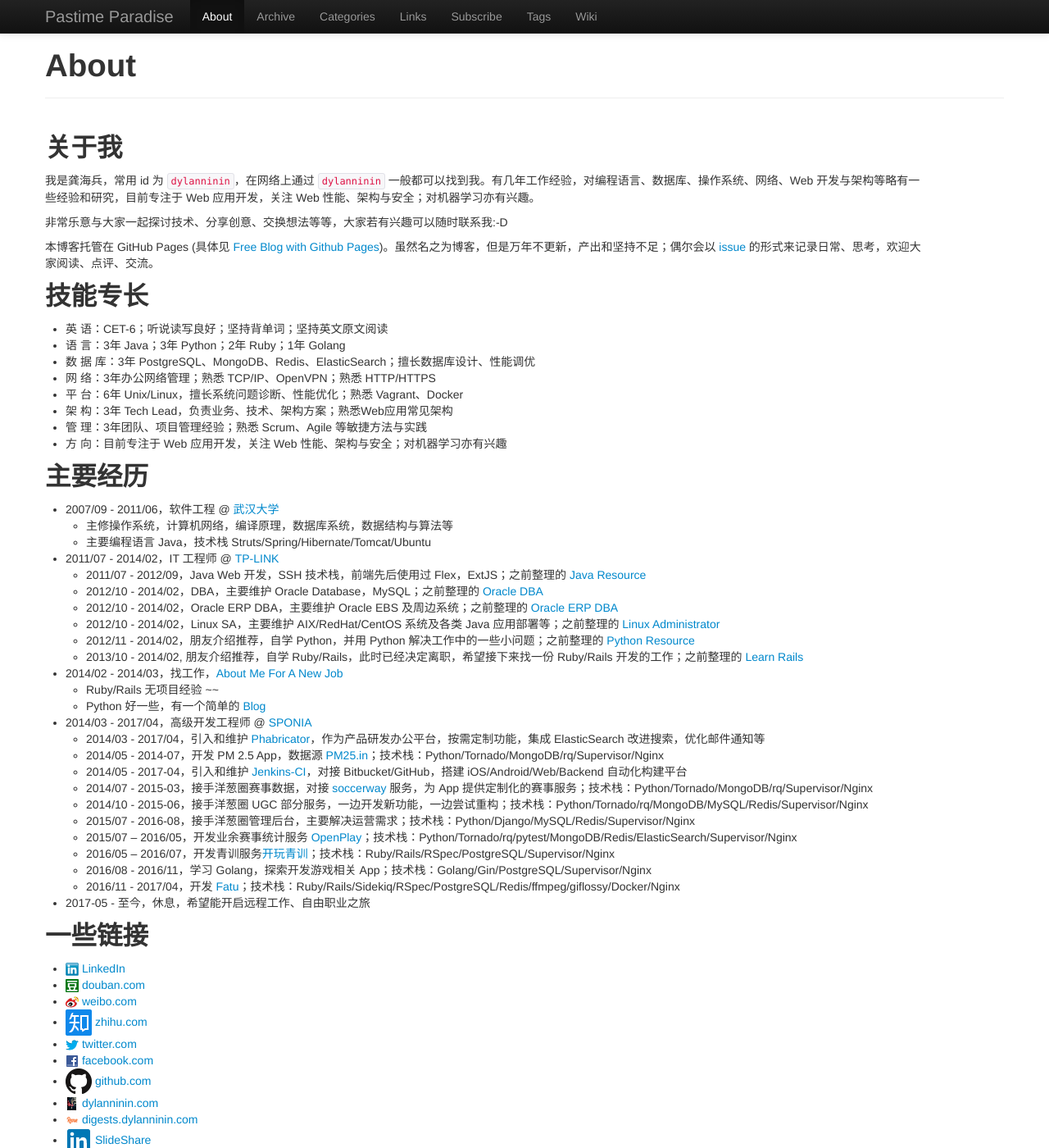
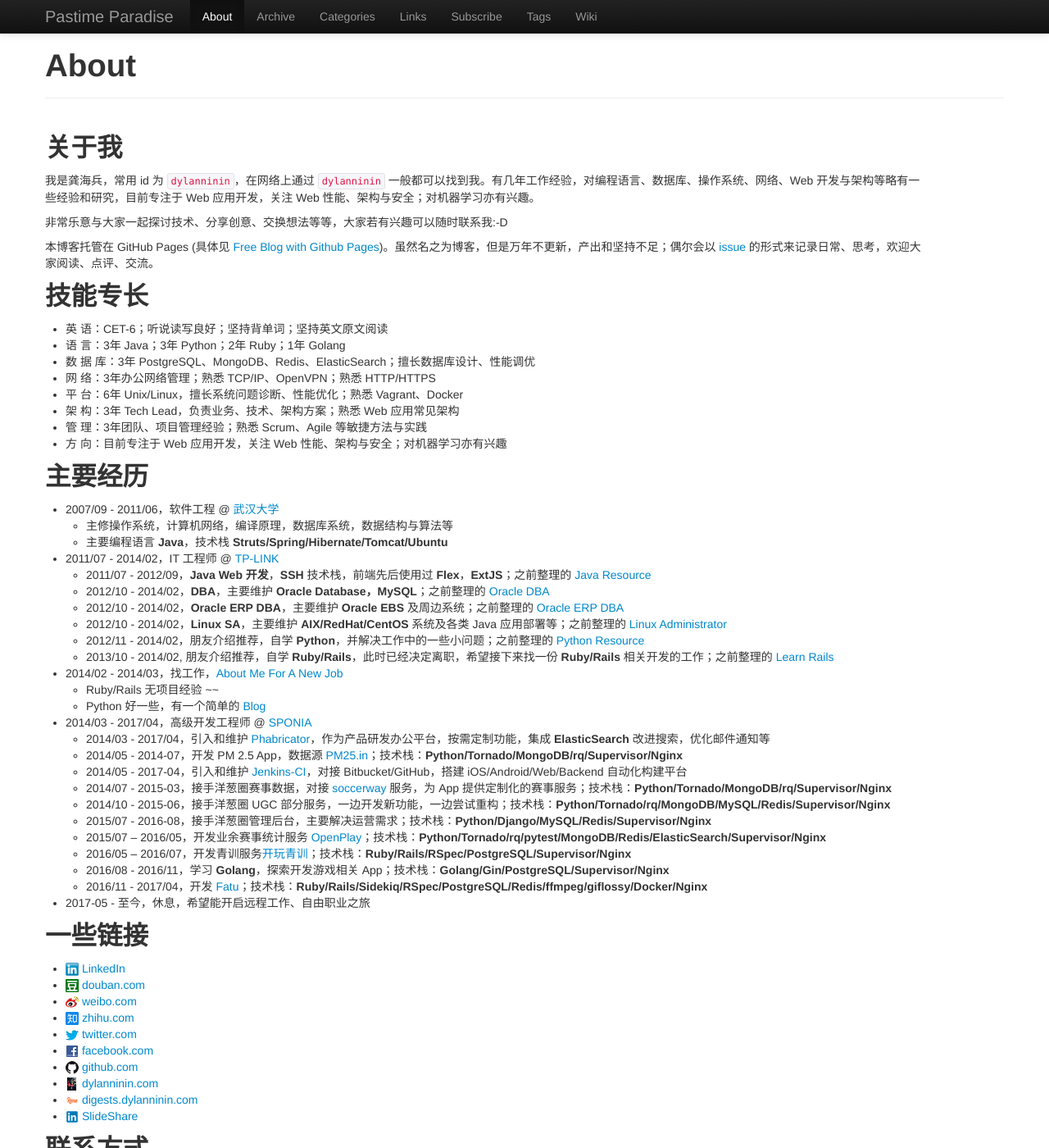
Before and after one commit to dylanninin/dylanninin.com, a Jekyll site: the page built from about.md, in a window 1280 px wide and 1400 px high. Shown: the whole window at 82% size. Built offline with Jekyll 4.4.1, drawn with Linux system fonts in a browser that asks for light colours; comment, search, counter and statistics services are not loaded.

Commit message:
Refine about

```diff
--- a/about.md
+++ b/about.md
@@ -19,7 +19,7 @@
 - 数 据 库：3年 PostgreSQL、MongoDB、Redis、ElasticSearch；擅长数据库设计、性能调优
 - 网    络：3年办公网络管理；熟悉 TCP/IP、OpenVPN；熟悉 HTTP/HTTPS
 - 平    台：6年 Unix/Linux，擅长系统问题诊断、性能优化；熟悉 Vagrant、Docker
-- 架    构：3年 Tech Lead，负责业务、技术、架构方案；熟悉Web应用常见架构
+- 架    构：3年 Tech Lead，负责业务、技术、架构方案；熟悉 Web 应用常见架构
 - 管    理：3年团队、项目管理经验；熟悉 Scrum、Agile 等敏捷方法与实践
 - 方    向：目前专注于 Web 应用开发，关注 Web 性能、架构与安全；对机器学习亦有兴趣
 
@@ -27,28 +27,28 @@
 
 - 2007/09 - 2011/06，软件工程 @ [武汉大学](http://www.whu.edu.cn/)
   - 主修操作系统，计算机网络，编译原理，数据库系统，数据结构与算法等
-  - 主要编程语言 Java，技术栈 Struts/Spring/Hibernate/Tomcat/Ubuntu
+  - 主要编程语言 **Java**，技术栈 **Struts/Spring/Hibernate/Tomcat/Ubuntu**
 - 2011/07 - 2014/02，IT 工程师 @ [TP-LINK](http://www.tp-link.com/)
-  - 2011/07 - 2012/09，Java Web 开发，SSH 技术栈，前端先后使用过 Flex，ExtJS；之前整理的 [Java Resource](https://dylanninin.com/blog/2013/10/09/java_resource.html)
-  - 2012/10 - 2014/02，DBA，主要维护 Oracle Database，MySQL；之前整理的 [Oracle DBA](https://dylanninin.com/blog/2013/10/26/oracle_dba.html)
-  - 2012/10 - 2014/02，Oracle ERP DBA，主要维护 Oracle EBS 及周边系统；之前整理的 [Oracle ERP DBA](https://dylanninin.com/blog/2013/10/25/oracle_ebs.html)
-  - 2012/10 - 2014/02，Linux SA，主要维护 AIX/RedHat/CentOS 系统及各类 Java 应用部署等；之前整理的 [Linux Administrator](https://dylanninin.com/blog/2013/10/25/linux.html)
-  - 2012/11 - 2014/02，朋友介绍推荐，自学 Python，并用 Python 解决工作中的一些小问题；之前整理的 [Python Resource](https://dylanninin.com/blog/2013/11/23/python_resource.html)
-  - 2013/10 - 2014/02, 朋友介绍推荐，自学 Ruby/Rails，此时已经决定离职，希望接下来找一份 Ruby/Rails 开发的工作；之前整理的 [Learn Rails](https://dylanninin.com/blog/2014/01/02/rails.html)
+  - 2011/07 - 2012/09，**Java Web 开发**，**SSH** 技术栈，前端先后使用过 **Flex**，**ExtJS**；之前整理的 [Java Resource](https://dylanninin.com/blog/2013/10/09/java_resource.html)
+  - 2012/10 - 2014/02，**DBA**，主要维护 **Oracle Database，MySQL**；之前整理的 [Oracle DBA](https://dylanninin.com/blog/2013/10/26/oracle_dba.html)
+  - 2012/10 - 2014/02，**Oracle ERP DBA**，主要维护 **Oracle EBS** 及周边系统；之前整理的 [Oracle ERP DBA](https://dylanninin.com/blog/2013/10/25/oracle_ebs.html)
+  - 2012/10 - 2014/02，**Linux SA**，主要维护 **AIX/RedHat/CentOS** 系统及各类 Java 应用部署等；之前整理的 [Linux Administrator](https://dylanninin.com/blog/2013/10/25/linux.html)
+  - 2012/11 - 2014/02，朋友介绍推荐，自学 **Python**，并解决工作中的一些小问题；之前整理的 [Python Resource](https://dylanninin.com/blog/2013/11/23/python_resource.html)
+  - 2013/10 - 2014/02, 朋友介绍推荐，自学 **Ruby/Rails**，此时已经决定离职，希望接下来找一份 **Ruby/Rails** 相关开发的工作；之前整理的 [Learn Rails](https://dylanninin.com/blog/2014/01/02/rails.html)
 - 2014/02 - 2014/03，找工作，[About Me For A New Job](https://dylanninin.com/blog/2014/02/20/about_me.html)
   - Ruby/Rails 无项目经验 ~~
   - Python 好一些，有一个简单的 [Blog](https://github.com/dylanninin/blog)
 - 2014/03 - 2017/04，高级开发工程师 @ [SPONIA](https://sponia.com/)
-  - 2014/03 - 2017/04，引入和维护 [Phabricator](https://github.com/dylanninin/phabricator)，作为产品研发办公平台，按需定制功能，集成 ElasticSearch 改进搜索，优化邮件通知等
-  - 2014/05 - 2014-07，开发 PM 2.5 App，数据源 [PM25.in](http://www.pm25.in/)；技术栈：Python/Tornado/MongoDB/rq/Supervisor/Nginx
+  - 2014/03 - 2017/04，引入和维护 [Phabricator](https://github.com/dylanninin/phabricator)，作为产品研发办公平台，按需定制功能，集成 **ElasticSearch** 改进搜索，优化邮件通知等
+  - 2014/05 - 2014-07，开发 PM 2.5 App，数据源 [PM25.in](http://www.pm25.in/)；技术栈：**Python/Tornado/MongoDB/rq/Supervisor/Nginx**
   - 2014/05 - 2017-04，引入和维护 [Jenkins-CI](https://jenkins.io/index.html)，对接 Bitbucket/GitHub，搭建 iOS/Android/Web/Backend 自动化构建平台
-  - 2014/07 - 2015-03，接手洋葱圈赛事数据，对接 [soccerway](http://www.soccerway.com/) 服务，为 App 提供定制化的赛事服务；技术栈：Python/Tornado/MongoDB/rq/Supervisor/Nginx
-  - 2014/10 - 2015-06，接手洋葱圈 UGC 部分服务，一边开发新功能，一边尝试重构；技术栈：Python/Tornado/rq/MongoDB/MySQL/Redis/Supervisor/Nginx
-  - 2015/07 - 2016-08，接手洋葱圈管理后台，主要解决运营需求；技术栈：Python/Django/MySQL/Redis/Supervisor/Nginx
-  - 2015/07 – 2016/05，开发业余赛事统计服务 [OpenPlay](https://openplay.com/)；技术栈：Python/Tornado/rq/pytest/MongoDB/Redis/ElasticSearch/Supervisor/Nginx
-  - 2016/05 – 2016/07，开发青训服务[开玩青训](http://kaiwanqx.com/)；技术栈：Ruby/Rails/RSpec/PostgreSQL/Supervisor/Nginx
-  - 2016/08 - 2016/11，学习 Golang，探索开发游戏相关 App；技术栈：Golang/Gin/PostgreSQL/Supervisor/Nginx
-  - 2016/11 - 2017/04，开发 [Fatu](https://fatu.me)；技术栈：Ruby/Rails/Sidekiq/RSpec/PostgreSQL/Redis/ffmpeg/giflossy/Docker/Nginx
+  - 2014/07 - 2015-03，接手洋葱圈赛事数据，对接 [soccerway](http://www.soccerway.com/) 服务，为 App 提供定制化的赛事服务；技术栈：**Python/Tornado/MongoDB/rq/Supervisor/Nginx**
+  - 2014/10 - 2015-06，接手洋葱圈 UGC 部分服务，一边开发新功能，一边尝试重构；技术栈：**Python/Tornado/rq/MongoDB/MySQL/Redis/Supervisor/Nginx**
+  - 2015/07 - 2016-08，接手洋葱圈管理后台，主要解决运营需求；技术栈：**Python/Django/MySQL/Redis/Supervisor/Nginx**
+  - 2015/07 – 2016/05，开发业余赛事统计服务 [OpenPlay](https://openplay.com/)；技术栈：**Python/Tornado/rq/pytest/MongoDB/Redis/ElasticSearch/Supervisor/Nginx**
+  - 2016/05 – 2016/07，开发青训服务[开玩青训](http://kaiwanqx.com/)；技术栈：**Ruby/Rails/RSpec/PostgreSQL/Supervisor/Nginx**
+  - 2016/08 - 2016/11，学习 **Golang**，探索开发游戏相关 App；技术栈：**Golang/Gin/PostgreSQL/Supervisor/Nginx**
+  - 2016/11 - 2017/04，开发 [Fatu](https://fatu.me)；技术栈：**Ruby/Rails/Sidekiq/RSpec/PostgreSQL/Redis/ffmpeg/giflossy/Docker/Nginx**
 - 2017-05 - 至今，休息，希望能开启远程工作、自由职业之旅
 
 ## 一些链接
```
Also changed, not shown: assets/images/me/github.png, assets/images/me/gmail.png, assets/images/me/slideshare.png, assets/images/me/zhihu.png.
